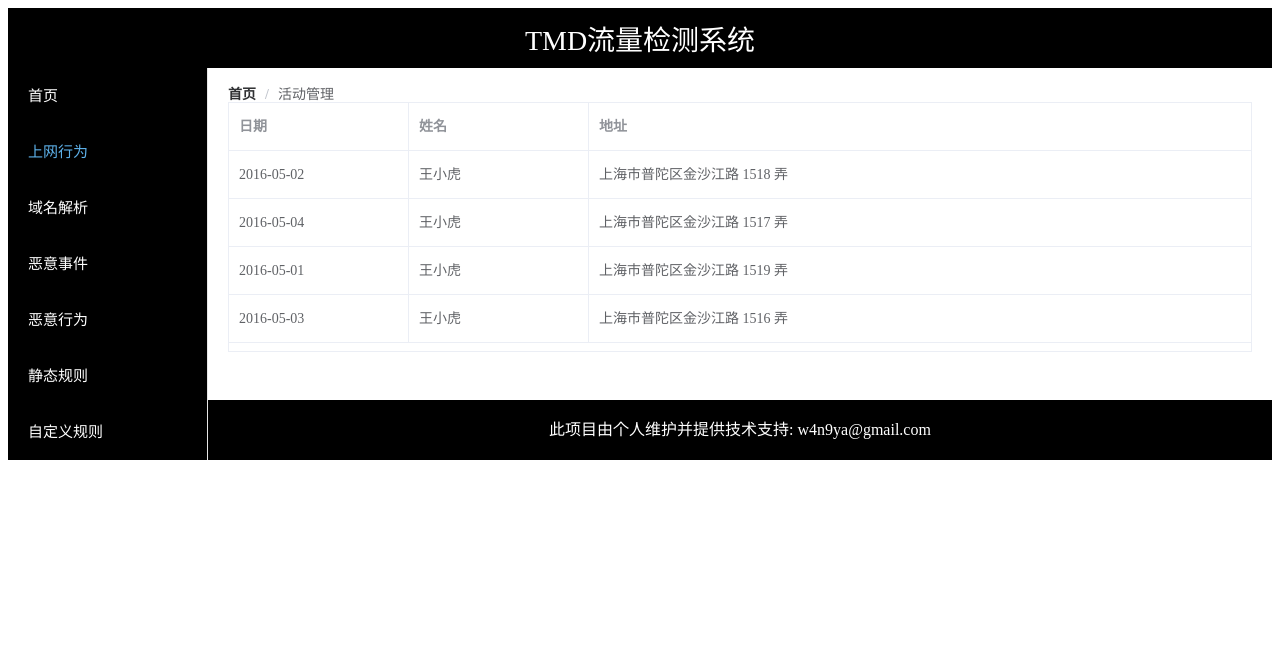
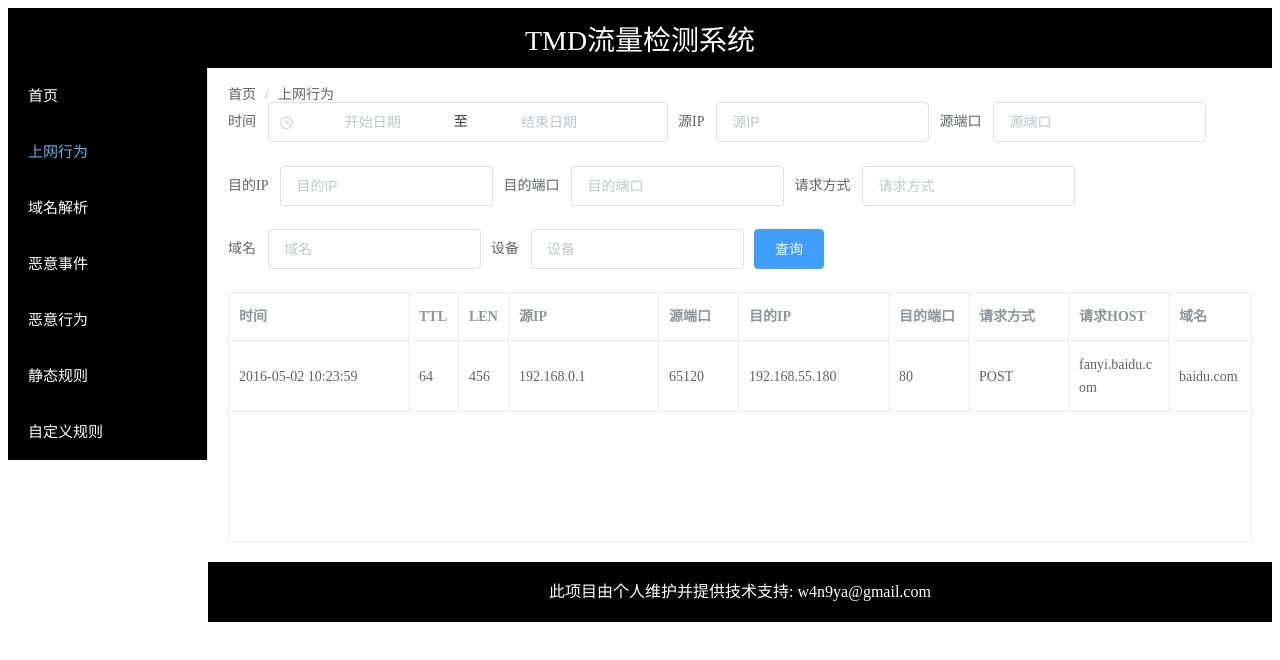
Before and after one commit to w4n9H/tmd-frontend, a Vue app: page /#/index in a window 1280 px wide. Both pictures are taken after a click on the item "上网行为". Shown: the top 660 px of the page. Built offline with nearby package versions, Linux system fonts and the light colour scheme.

Commit message:
update: 上网行为页面调整

```diff
--- a/src/components/HTTPEvent.vue
+++ b/src/components/HTTPEvent.vue
@@ -1,39 +1,94 @@
 <template>
   <div>
-    <el-breadcrumb separator="/">
-      <el-breadcrumb-item :to="{ path: '/' }">首页</el-breadcrumb-item>
-      <el-breadcrumb-item><a href="/">活动管理</a></el-breadcrumb-item>
-    </el-breadcrumb>
-    <el-table :data="http_data" border style="width: 100%" height="250">
-      <el-table-column fixed prop="date" label="日期" width="180"></el-table-column>
-      <el-table-column prop="name" label="姓名" width="180"></el-table-column>
-      <el-table-column prop="address" label="地址"></el-table-column>
-    </el-table>
+    <div class="http_title">
+      <el-breadcrumb>
+        <el-breadcrumb-item>首页</el-breadcrumb-item>
+        <el-breadcrumb-item>上网行为</el-breadcrumb-item>
+      </el-breadcrumb>
+    </div>
+    <div class="http_search">
+      <el-form :inline="true" :model="formInline">
+        <el-form-item label="时间">
+          <el-date-picker v-model="time_start_end" type="datetimerange"
+                          range-separator="至"
+                          start-placeholder="开始日期"
+                          end-placeholder="结束日期">
+            </el-date-picker>
+        </el-form-item>
+        <el-form-item label="源IP">
+          <el-input v-model="formInline.user" placeholder="源IP"></el-input>
+        </el-form-item>
+        <el-form-item label="源端口">
+          <el-input v-model="formInline.user" placeholder="源端口"></el-input>
+        </el-form-item>
+        <el-form-item label="目的IP">
+          <el-input v-model="formInline.user" placeholder="目的IP"></el-input>
+        </el-form-item>
+        <el-form-item label="目的端口">
+          <el-input v-model="formInline.user" placeholder="目的端口"></el-input>
+        </el-form-item>
+        <el-form-item label="请求方式">
+          <el-input v-model="formInline.user" placeholder="请求方式"></el-input>
+        </el-form-item>
+        <el-form-item label="域名">
+          <el-input v-model="formInline.user" placeholder="域名"></el-input>
+        </el-form-item>
+        <el-form-item label="设备">
+          <el-input v-model="formInline.user" placeholder="设备"></el-input>
+        </el-form-item>
+        <el-form-item>
+          <el-button type="primary" @click="onSubmit">查询</el-button>
+        </el-form-item>
+      </el-form>
+    </div>
+    <div class="http_table">
+      <el-table :data="http_data" border style="width: 100%" height="250">
+        <el-table-column fixed prop="time" label="时间" width="180"></el-table-column>
+        <el-table-column prop="ttl" label="TTL" width="50"></el-table-column>
+        <el-table-column prop="len" label="LEN" width="50"></el-table-column>
+        <el-table-column prop="src_ip" label="源IP" width="150"></el-table-column>
+        <el-table-column prop="sport" label="源端口" width="80"></el-table-column>
+        <el-table-column prop="dst_ip" label="目的IP" width="150"></el-table-column>
+        <el-table-column prop="dport" label="目的端口" width="80"></el-table-column>
+        <el-table-column prop="method" label="请求方式" width="100"></el-table-column>
+        <el-table-column prop="host" label="请求HOST" width="100"></el-table-column>
+        <el-table-column prop="domain" label="域名" width="100"></el-table-column>
+        <el-table-column prop="uri" label="请求URI" width="100"></el-table-column>
+        <el-table-column prop="device" label="设备型号" width="100"></el-table-column>
+      </el-table>
+    </div>
   </div>
 </template>
 
 <script>
 export default {
-  name: 'HTTPEvent.vue',
+  name: 'HTTPEvent',
   data () {
     return {
+      formInline: {
+        user: '',
+        region: ''
+      },
+      time_start_end: [],
       http_data: [{
-        date: '2016-05-02',
-        name: '王小虎',
-        address: '上海市普陀区金沙江路 1518 弄'
-      }, {
-        date: '2016-05-04',
-        name: '王小虎',
-        address: '上海市普陀区金沙江路 1517 弄'
-      }, {
-        date: '2016-05-01',
-        name: '王小虎',
-        address: '上海市普陀区金沙江路 1519 弄'
-      }, {
-        date: '2016-05-03',
-        name: '王小虎',
-        address: '上海市普陀区金沙江路 1516 弄'
+        time: '2016-05-02 10:23:59',
+        ttl: 64,
+        len: 456,
+        src_ip: '192.168.0.1',
+        sport: 65120,
+        dst_ip: '192.168.55.180',
+        dport: 80,
+        method: 'POST',
+        host: 'fanyi.baidu.com',
+        domain: 'baidu.com',
+        uri: '#en/zh/test',
+        device: 'iOS 10'
       }]
+    }
+  },
+  methods: {
+    onSubmit () {
+      console.log('submit!')
     }
   }
 }
```
